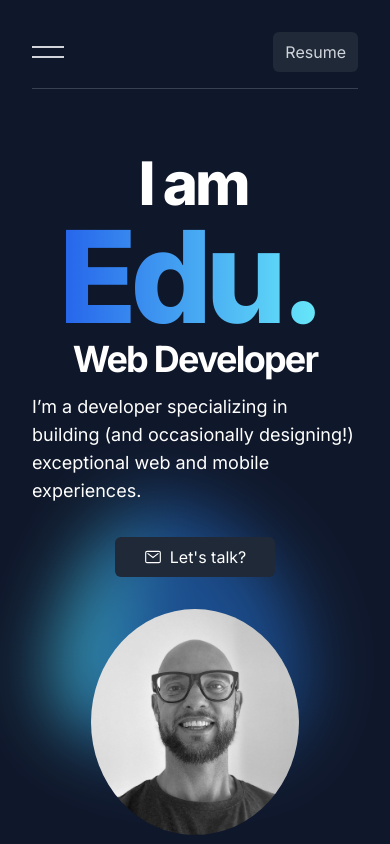
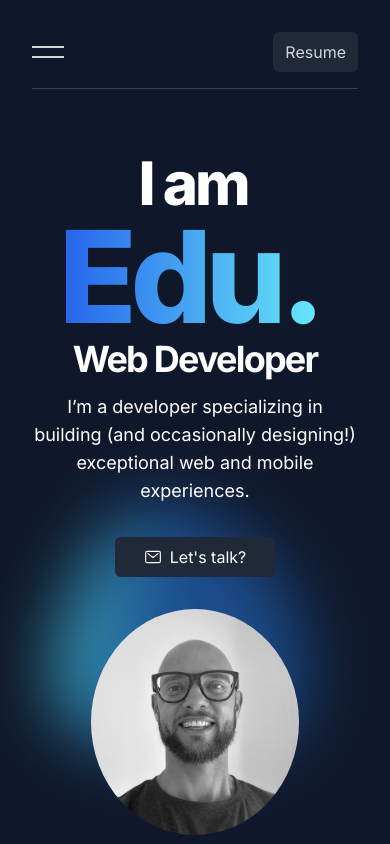
Before and after one commit to edu2andrade/new-portfolio, a Next.js app: page / in a window 390 px wide. Shown: the top 844 px of the page. Built offline with nearby package versions, Linux system fonts and the light colour scheme.

Commit message:
fix: paragraph style and SEO meta tags are corrected and updated.

```diff
--- a/app/head.tsx
+++ b/app/head.tsx
@@ -8,14 +8,14 @@ export default function Head() {
 
       {/* <!-- Open Graph / Facebook --> */}
       <meta property="og:type" content="website"/>
-      <meta property="og:url" content="https://andradept.com/"/>
+      <meta property="og:url" content="https://andradee.com/"/>
       <meta property="og:title" content="Eduardo Andrade | Web Developer"/>
       <meta property="og:description" content="Freelance Web Developer mainly focused on React, React Native and Node"/>
       <meta property="og:image" content="https://i.ibb.co/56cKZHw/og-image.png"/>
 
       {/* <!-- Twitter --> */}
       <meta property="twitter:card" content="summary_large_image"/>
-      <meta property="twitter:url" content="https://andradept.com/"/>
+      <meta property="twitter:url" content="https://andradee.com/"/>
       <meta property="twitter:title" content="Eduardo Andrade | Web Developer"/>
       <meta property="twitter:description" content="Freelance Web Developer mainly focused on React, React Native and Node"/>
       <meta property="twitter:image" content="https://i.ibb.co/56cKZHw/og-image.png"/>
--- a/sections/HeroSection.tsx
+++ b/sections/HeroSection.tsx
@@ -30,6 +30,8 @@ export const HeroSection = () => {
            mt-4
            max-w-md
            text-lg
+           text-center
+           md:text-start
           '>
             I’m a developer specializing in building (and occasionally designing!) exceptional web and mobile experiences.
           </p>
```
